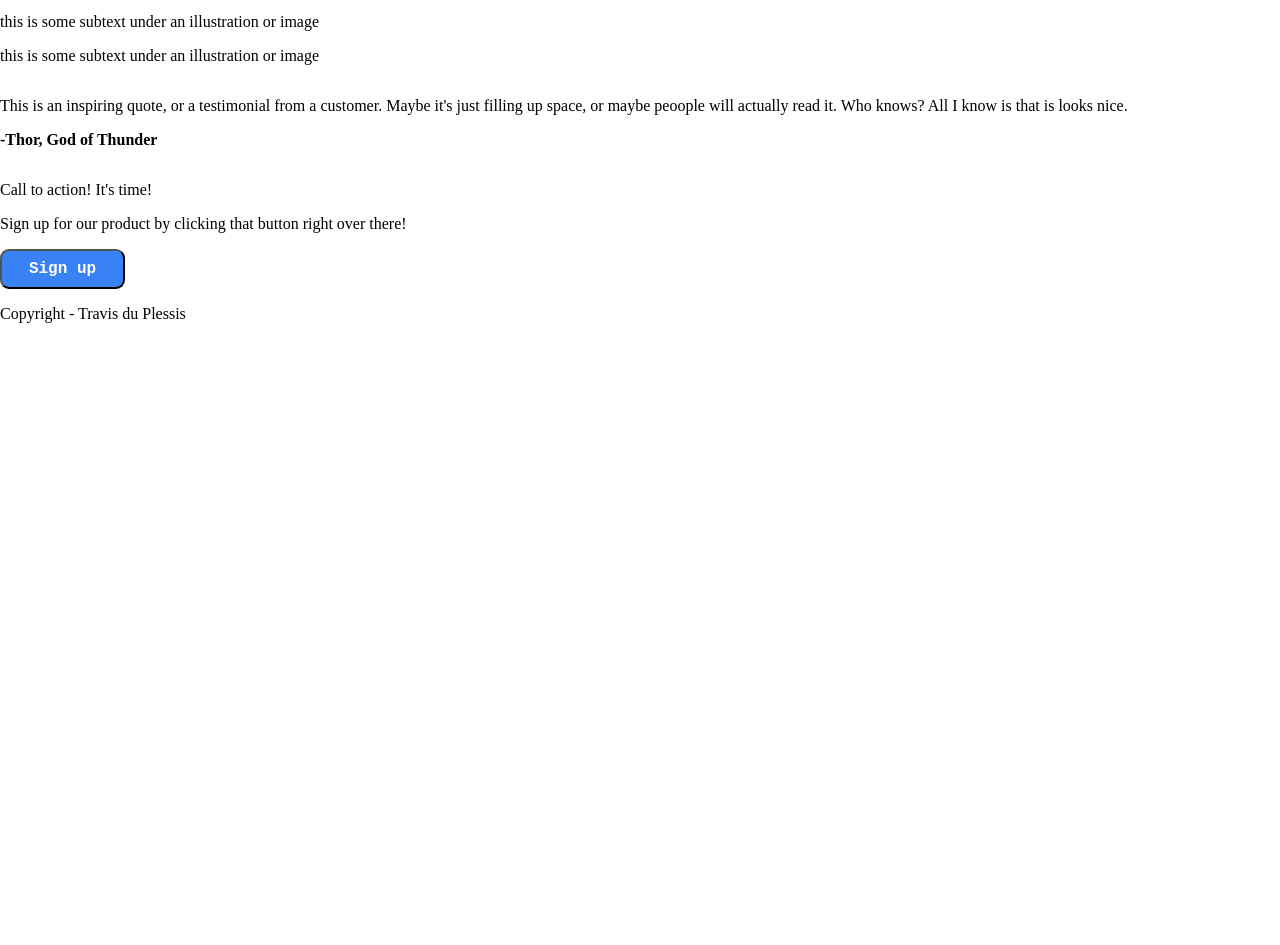
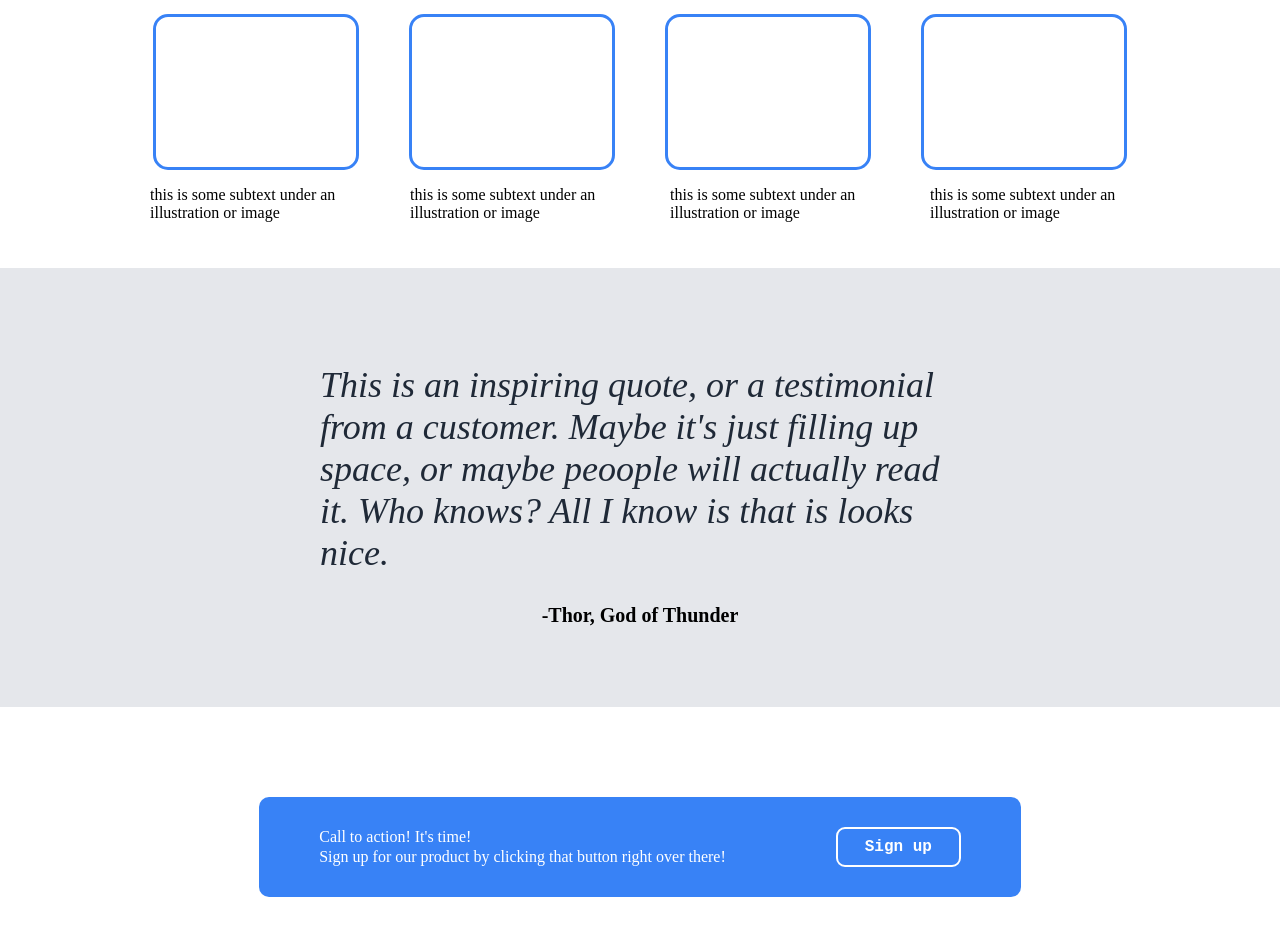
Before and after one commit to travisduplessis901/CSS_Landing_Page, a plain HTML site: page index.html in a window 1280 px wide. Shown: the part 631-1576 px from the top of the page. Before the commit the page ends 970 px from the top, so only its background shows below. Drawn offline with Linux system fonts and the light colour scheme.

Commit message:
finished lol

```diff
--- a/index.html
+++ b/index.html
@@ -17,36 +17,55 @@
                 <li>header link three</li>
             </ul>
         </div>
+        <div class="side_panel">
         <div class="info">
             <h2>This website is awesome</h2>
-        <p>This website has some subtext that goes here under the main title. It's a smaller font and the color is lower
+            <p>This website has some subtext that goes here under the main title. It's a smaller font and the color is
+                lower
                 constrast.</p>
             <button>Sign up</button>
         </div>
+        <div class="placeholder">this is a placeholder for an image</div>
+    </div>
     </div>
 
+    <h2 class="C2_header">Some random information</h2>
+
     <div class="container2">
-        <h2>Some random information</h2>
-        <p>this is some subtext under an illustration or image</p>
-        <p>this is some subtext under an illustration or image</p>
-        <p>this is some subtext under an illustration or image</p>
-        <p>this is some subtext under an illustration or image</p>
+        <div class="image"></div>
+        <div class="image"></div>
+        <div class="image"></div>
+        <div class="image"></div>
+    </div>
+    <div class="container2_text">
+        <p class="subtext">this is some subtext under an illustration or image</p>
+        <p class="subtext">this is some subtext under an illustration or image</p>
+        <p class="subtext">this is some subtext under an illustration or image</p>
+        <p class="subtext">this is some subtext under an illustration or image</p>
     </div>
 
     <div class="container3">
-        <p>This is an inspiring quote, or a testimonial from a customer. Maybe it's just filling up space, or maybe
-            peoople will actually read it. Who knows? All I know is that is looks nice.</p>
-        <p><strong>-Thor, God of Thunder</strong></p>
+        <p class="quote"><em>This is an inspiring quote, or a testimonial from a customer. Maybe it's just filling up
+                space, or maybe
+                peoople will actually read it. Who knows? All I know is that is looks nice.</em></p>
+
+        <p style="font-size: 20px;"><strong>-Thor, God of Thunder</strong></p>
+
     </div>
 
     <div class="container4">
-        <p>Call to action! It's time!</p>
-        <p>Sign up for our product by clicking that button right over there!</p>
-        <button>Sign up</button>
+        <div class="block">
+            <div class="call_header">
+                <p style="margin-bottom: 2px;">Call to action! It's time!</p>
+
+            <p style="margin-top: 0px;">Sign up for our product by clicking that button right over there!</p>
+            </div>
+            <button style="border-color: white; border-style: solid;">Sign up</button>
+        </div>
     </div>
 
     <div class="footer">
-        <p>Copyright - Travis du Plessis</p>
+        <p>Copyright &copy; Travis du Plessis</p>
     </div>
 </body>
 
--- a/style.css
+++ b/style.css
@@ -22,6 +22,21 @@ body{
     margin-bottom: 150px;
 }
 
+.placeholder{
+    display: flex;
+    justify-content: center;
+    align-items: center;
+    background-color: grey;
+    height: 300px;
+    width: 600px
+}
+
+.side_panel{
+    display: flex;
+    justify-content: space-between;
+    align-items: center;
+}
+
 h2{
     font-size: 48px;
     font-weight: bolder;
@@ -38,7 +53,7 @@ h2{
 .a_header{
     font-size: 30px;
     color: #f9faf8;
-    font-weight: bolder;
+    font-weight: 800;
 }
 
 ul{
@@ -47,6 +62,96 @@ ul{
     gap: 16px;
     font-size: 18px;
     color: #E5E7EB;
+}
+
+.C2_header{
+    font-size: 36px;
+    font-weight: 800;
+    color: #1f2937;
+    display: flex;
+    justify-content: center;
+    margin-bottom: 30px;
+}
+
+.container2{
+    display: flex;
+    justify-content: center;
+    gap: 50px
+
+}
+
+.container2_text{
+    display: flex;
+    justify-content: center;
+    gap: 60px
+
+}
+
+.image{
+    border-style: solid;
+    border-color: #3882f6;
+    width: 200px;
+    height: 150px;
+    border-radius: 15px;
+}
+
+.subtext{
+    width: 200px;
+}
+
+.container3{
+    background-color: #E5E7EB;
+    margin-top: 30px;
+    display: flex;
+    justify-content: center;
+    align-items: center;
+    flex-direction: column;
+    padding-bottom: 60px;
+    padding-top: 60px;
+}
+
+.quote{
+    font-size: 36px;
+    width: 50%;
+    color: #1F2937;
+    margin-bottom: 10px;
+}
+
+.container4{
+    padding: 60px;
+    display: flex;
+    justify-content: center;
+    align-items: center;
+    margin-top: 30px;
+    margin-bottom: 30px;
+}
+
+.block{
+    background-color: #3882F6;
+    color: white;
+    border-radius: 10px;
+    display: flex;
+    align-items: center;
+    height: 100px;
+    padding-left: 60px;
+    padding-right: 60px;
+    justify-content: space-between;
+}
+
+.call_header{
+    display: flex;
+    flex-direction: column;
+    margin-right: 110px;
+}
+
+.footer{
+    display: flex;
+    justify-content: center;
+    align-items: center;
+    background-color: #1F2937;
+    color: white;
+    padding: 20px;
+    font-size: 20px;
 }
 
 button{
```
Lines whose indentation alone changed are shown as unchanged.
